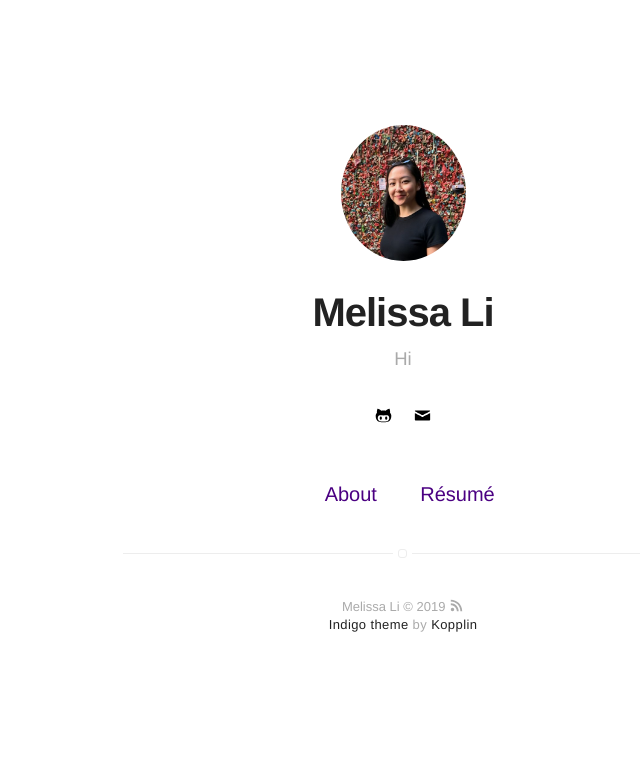
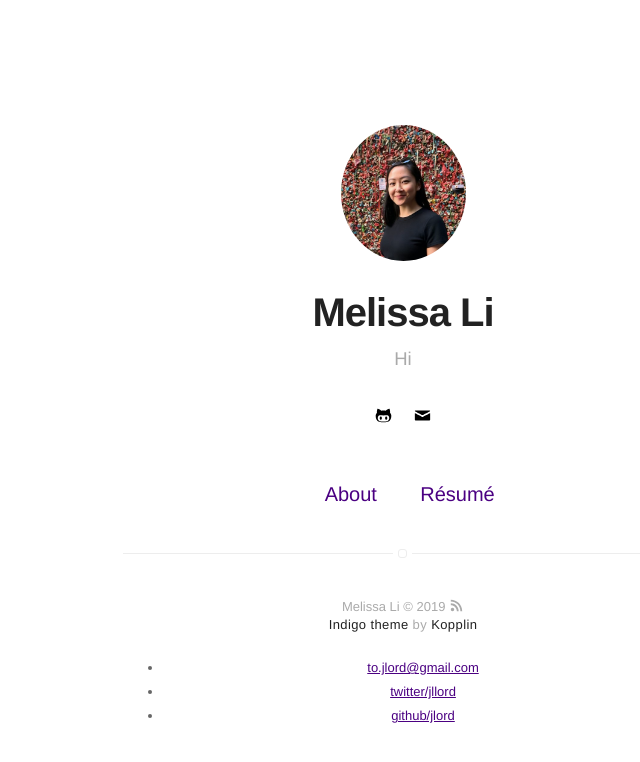
Before and after one commit to im-mel/im-mel.github.io, a Jekyll site: the page built from index.html, in a window 1280 px wide. Shown: the top 762 px of the page, without its empty margins (237-877 px from the left). Built offline with Jekyll 4.4.1, drawn with Linux system fonts in a browser that asks for light colours.

Commit message:
Update footer.html

```diff
--- a/_includes/footer.html
+++ b/_includes/footer.html
@@ -4,4 +4,12 @@
     <p class="extra">
         <a class="link" href="https://github.com/sergiokopplin/indigo">Indigo theme</a> by <a class="link" href="https://github.com/sergiokopplin/indigo">Kopplin</a>
     </p>
+
+
+      <ul class="meta inline-list">
+        <li><a href="mailto:to.jlord@gmail.com">to.jlord@gmail.com</a></li>
+        <li><a href="http://www.twitter.com/jllord" target="_blank">twitter/jllord</a></li>
+        <li><a href="http://www.github.com/jlord" target="_blank">github/jlord</a></li>
+      </ul>
+
 </footer>
```
